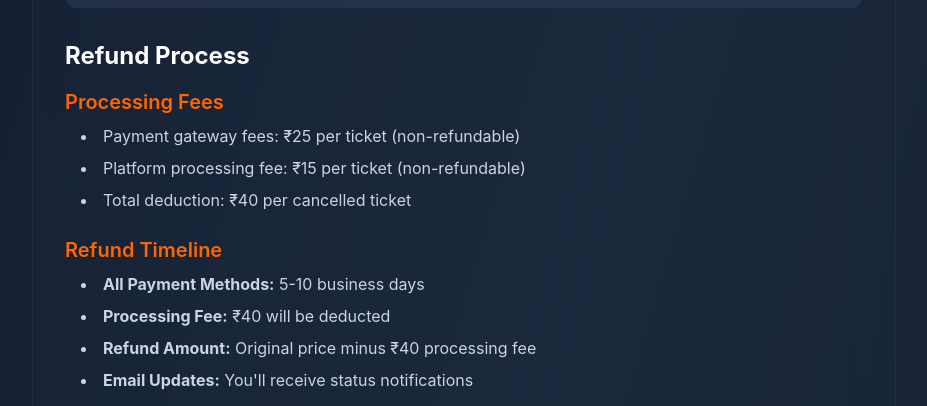
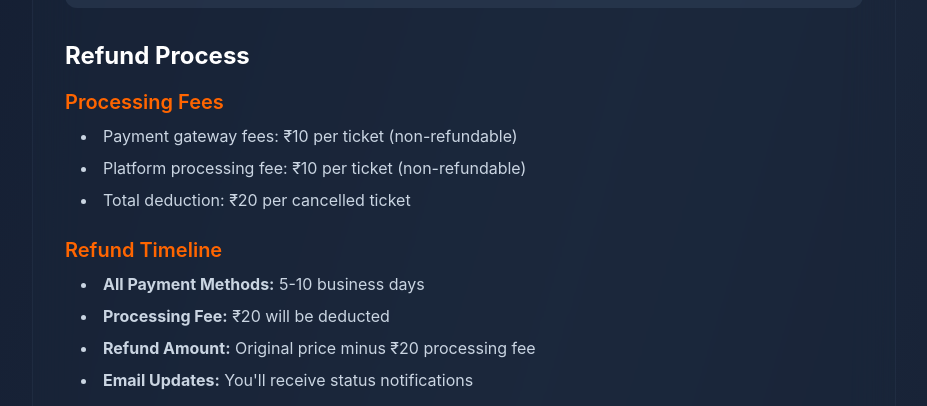
Before and after one commit to devifer12/garba-ticketing-app, a React (Vite) app in the folder frontend/: page /cancellation-policy in a window 1280 px wide. Shown: the part 1535-1941 px from the top of the page, without its empty margins (176-1103 px from the left). Built offline with nearby package versions, Linux system fonts and the light colour scheme; no server answers.

Commit message:
change the processing fee of refund

```diff
--- a/frontend/src/components/dashboard/tickets/CancelTicketModal.jsx
+++ b/frontend/src/components/dashboard/tickets/CancelTicketModal.jsx
@@ -272,13 +272,13 @@ const CancelTicketModal = ({
                   </h4>
                   <ul className="text-blue-200 text-xs sm:text-sm space-y-1">
                     <li>• Refund will be initiated automatically via PhonePe</li>
-                    <li>• Processing fees of ₹40 will be deducted</li>
+                    <li>• Processing fees of ₹20 will be deducted</li>
                     <li>• Refund will be processed within 5-10 business days</li>
                     <li>
                       • Amount will be credited to your original payment method
                     </li>
                     <li>• You will receive a confirmation email</li>
-                    <li>• <strong>Refund amount: ₹{Math.max(1, ticket.price - 40)}</strong> (after ₹40 processing fee)</li>
+                    <li>• <strong>Refund amount: ₹{Math.max(1, ticket.price - 20)}</strong> (after ₹20 processing fee)</li>
                   </ul>
                 </div>
 
--- a/frontend/src/pages/CancellationPolicy.jsx
+++ b/frontend/src/pages/CancellationPolicy.jsx
@@ -124,16 +124,16 @@ const CancellationPolicy = () => {
                   <div className="space-y-4">
                     <h3 className="text-xl font-semibold text-navratri-orange mb-2">Processing Fees</h3>
                     <ul className="list-disc list-inside space-y-2 ml-4">
-                      <li>Payment gateway fees: ₹25 per ticket (non-refundable)</li>
-                      <li>Platform processing fee: ₹15 per ticket (non-refundable)</li>
-                      <li>Total deduction: ₹40 per cancelled ticket</li>
+                      <li>Payment gateway fees: ₹10 per ticket (non-refundable)</li>
+                      <li>Platform processing fee: ₹10 per ticket (non-refundable)</li>
+                      <li>Total deduction: ₹20 per cancelled ticket</li>
                     </ul>
 
                     <h3 className="text-xl font-semibold text-navratri-orange mb-2 mt-6">Refund Timeline</h3>
                     <ul className="list-disc list-inside space-y-2 ml-4">
                       <li><strong>All Payment Methods:</strong> 5-10 business days</li>
-                      <li><strong>Processing Fee:</strong> ₹40 will be deducted</li>
-                      <li><strong>Refund Amount:</strong> Original price minus ₹40 processing fee</li>
+                      <li><strong>Processing Fee:</strong> ₹20 will be deducted</li>
+                      <li><strong>Refund Amount:</strong> Original price minus ₹20 processing fee</li>
                       <li><strong>Email Updates:</strong> You'll receive status notifications</li>
                     </ul>
 
--- a/frontend/src/pages/RefundPolicy.jsx
+++ b/frontend/src/pages/RefundPolicy.jsx
@@ -164,7 +164,7 @@ const RefundPolicy = () => {
                           <h4 className="font-semibold text-white mb-2">ANY PAYMET METHOD</h4>
                           <ul className="text-sm space-y-1">
                             <li>• If approved, you'll be automatically refunded via Razorpay and credited on your original payment method within 5-10 business days</li>
-                            <li>• Processing fees of ₹40 will be deducted from the refund amount</li>
+                            <li>• Processing fees of ₹20 will be deducted from the refund amount</li>
                             <li>• You will receive email notifications about refund status updates</li>
                           </ul>
                         </div>
@@ -179,9 +179,9 @@ const RefundPolicy = () => {
                     <div className="bg-yellow-900/20 border border-yellow-700/30 rounded-xl p-6">
                       <h3 className="text-xl font-semibold text-yellow-300 mb-3">Processing Fees (Non-Refundable)</h3>
                       <div className="space-y-2 text-yellow-200">
-                        <p><strong>Payment Gateway Fee:</strong> ₹25 per ticket</p>
-                        <p><strong>Platform Processing Fee:</strong> ₹15 per ticket</p>
-                        <p><strong>Total Deduction:</strong> ₹40 per ticket</p>
+                        <p><strong>Payment Gateway Fee:</strong> ₹10 per ticket</p>
+                        <p><strong>Platform Processing Fee:</strong> ₹10 per ticket</p>
+                        <p><strong>Total Deduction:</strong> ₹20 per ticket</p>
                       </div>
                     </div>
 
@@ -190,11 +190,11 @@ const RefundPolicy = () => {
                       <div className="space-y-3">
                         <div className="bg-slate-700/30 rounded-lg p-4">
                           <p><strong>Example 1:</strong> Single ticket worth ₹500</p>
-                          <p>Refund amount: ₹500 - ₹40 = <strong>₹460</strong></p>
+                          <p>Refund amount: ₹500 - ₹20 = <strong>₹480</strong></p>
                         </div>
                         <div className="bg-slate-700/30 rounded-lg p-4">
                           <p><strong>Example 2:</strong> 3 tickets worth ₹1,500 (₹500 each)</p>
-                          <p>Refund amount: ₹1,500 - (₹40 × 3) = <strong>₹1,380</strong></p>
+                          <p>Refund amount: ₹1,500 - (₹20 × 3) = <strong>₹1,440</strong></p>
                         </div>
                       </div>
                     </div>
```
Also changed, not shown: 1 other file (tests, documents, lock files or other folders).
